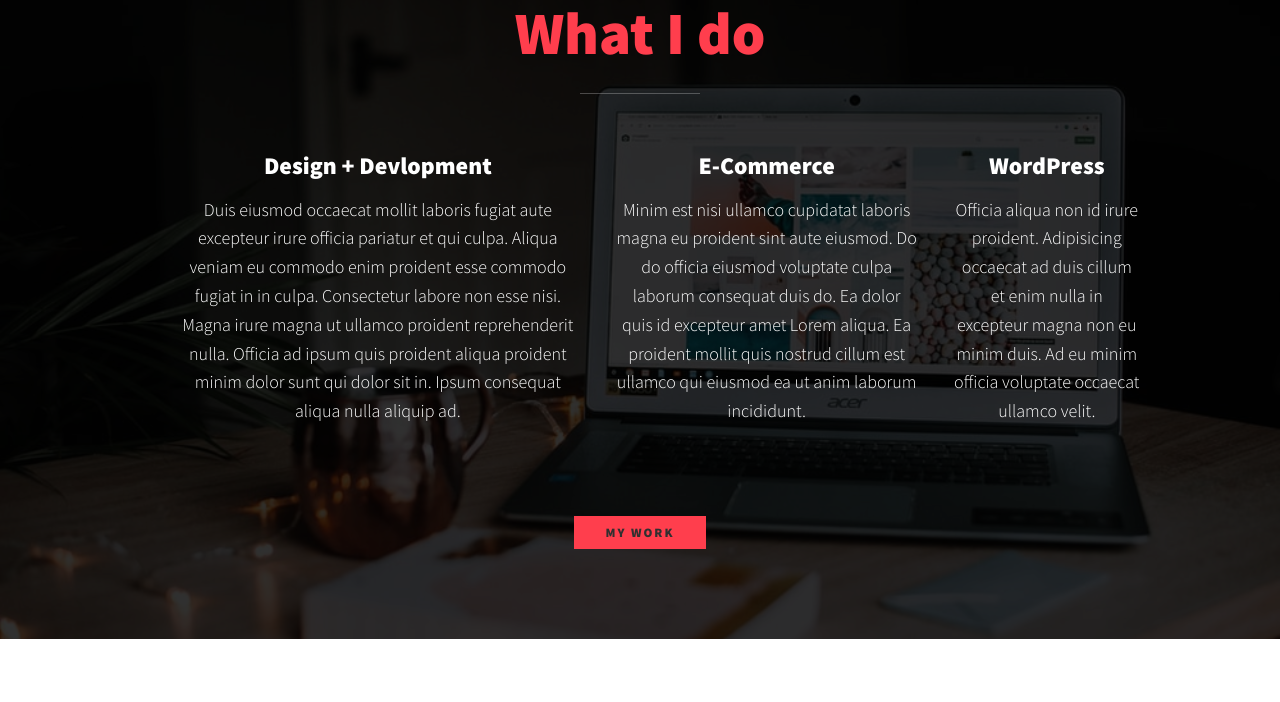
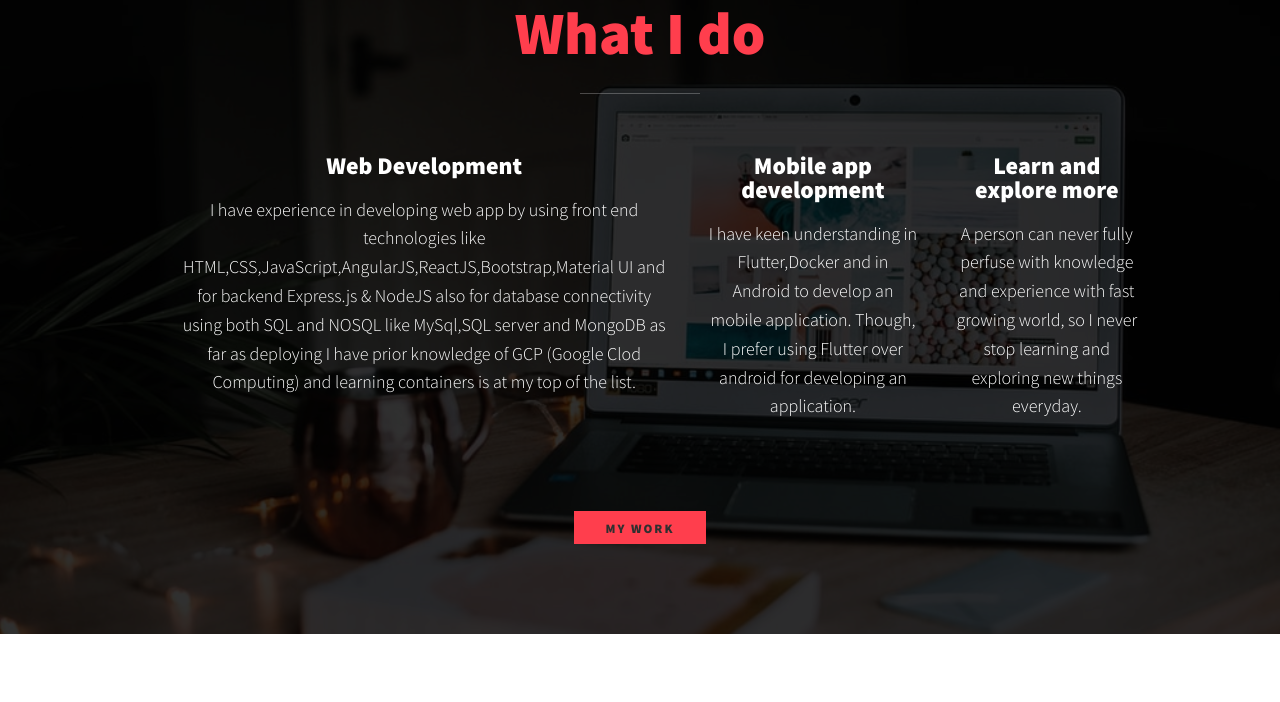
Before and after one commit to vishwam7/vishwam7.github.io, a plain HTML site: page index.html in a window 1280 px wide. Shown: the part 616-1318 px from the top of the page. Drawn offline with nearby package versions, Linux system fonts and the light colour scheme.

Commit message:
Updated what i do section

```diff
--- a/index.html
+++ b/index.html
@@ -51,22 +51,21 @@
             </div>
             <!--close service-->
             <div class="service">
-                <h3>Design + Devlopment</h3>
-                <p>Duis eiusmod occaecat mollit laboris fugiat aute excepteur irure officia pariatur et qui culpa. Aliqua veniam eu commodo enim proident esse commodo fugiat in in culpa. Consectetur labore non esse nisi. Magna irure magna ut ullamco proident
-                    reprehenderit nulla. Officia ad ipsum quis proident aliqua proident minim dolor sunt qui dolor sit in. Ipsum consequat aliqua nulla aliquip ad.</p>
+                <h3>Web Development</h3>
+                <p>I have experience in developing web app by using front end technologies like HTML,CSS,JavaScript,AngularJS,ReactJS,Bootstrap,Material UI and for backend Express.js & NodeJS also for database connectivity using both SQL and NOSQL like MySql,SQL
+                    server and MongoDB as far as deploying I have prior knowledge of GCP (Google Clod Computing) and learning containers is at my top of the list.</p>
             </div>
             <!--close service-->
 
             <div class="service">
-                <h3>E-Commerce</h3>
-                <p>Minim est nisi ullamco cupidatat laboris magna eu proident sint aute eiusmod. Do do officia eiusmod voluptate culpa laborum consequat duis do. Ea dolor quis id excepteur amet Lorem aliqua. Ea proident mollit quis nostrud cillum est ullamco
-                    qui eiusmod ea ut anim laborum incididunt.</p>
+                <h3>Mobile app development</h3>
+                <p>I have keen understanding in Flutter,Docker and in Android to develop an mobile application. Though, I prefer using Flutter over android for developing an application.</p>
             </div>
             <!--close service-->
 
             <div class="service">
-                <h3>WordPress</h3>
-                <p>Officia aliqua non id irure proident. Adipisicing occaecat ad duis cillum et enim nulla in excepteur magna non eu minim duis. Ad eu minim officia voluptate occaecat ullamco velit.</p>
+                <h3>Learn and explore more</h3>
+                <p>A person can never fully perfuse with knowledge and experience with fast growing world, so I never stop learning and exploring new things everyday.</p>
             </div>
             <!--close service-->
         </div>
@@ -100,15 +99,18 @@
             <!--portfolio item-01-->
             <a href="portfolio-item-01.html" class="portfolio__item">
                 <img src="img/portfolio-01.jpg" alt="" class="portfolio__img"> </a>
+            <!--portfolio item-08-->
+            <a href="portfolio-item-08.html" class="portfolio__item">
+                <img src="img/portfolio-08.jpg" alt="" class="portfolio__img"> </a>
+            <!--portfolio item-04-->
+            <a href="portfolio-item-04.html" class="portfolio__item">
+                <img src="img/portfolio-04.jpg" alt="" class="portfolio__img"> </a>
             <!--portfolio item-02-->
             <a href="portfolio-item-02.html" class="portfolio__item">
                 <img src="img/portfolio-02.jpg" alt="" class="portfolio__img"> </a>
             <!--portfolio item-03-->
             <a href="portfolio-item-03.html" class="portfolio__item">
                 <img src="img/portfolio-03.jpg" alt="" class="portfolio__img"> </a>
-            <!--portfolio item-04-->
-            <a href="portfolio-item-04.html" class="portfolio__item">
-                <img src="img/portfolio-04.jpg" alt="" class="portfolio__img"> </a>
             <!--portfolio item-05-->
             <a href="portfolio-item-05.html" class="portfolio__item">
                 <img src="img/portfolio-05.jpg" alt="" class="portfolio__img"> </a>
@@ -118,9 +120,7 @@
             <!--portfolio item-07-->
             <a href="portfolio-item-07.html" class="portfolio__item">
                 <img src="img/portfolio-07.jpg" alt="" class="portfolio__img"> </a>
-            <!--portfolio item-08-->
-            <a href="portfolio-item-08.html" class="portfolio__item">
-                <img src="img/portfolio-08.jpg" alt="" class="portfolio__img"> </a>
+
             <!--portfolio item-09-->
             <!-- <a href="portfolio-item-09.html" class="portfolio__item">
                 <img src="img/portfolio-09.jpg" alt="" class="portfolio__img"> </a> -->
```
